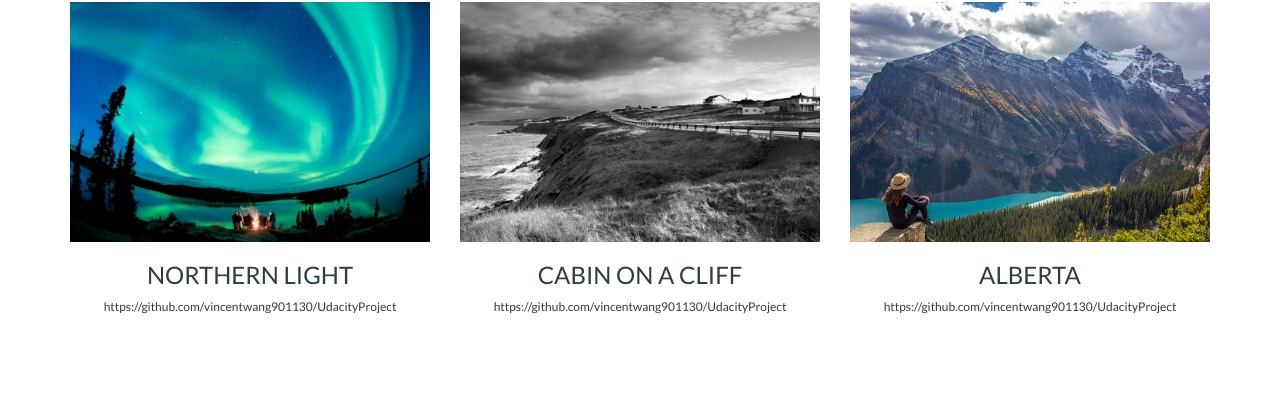
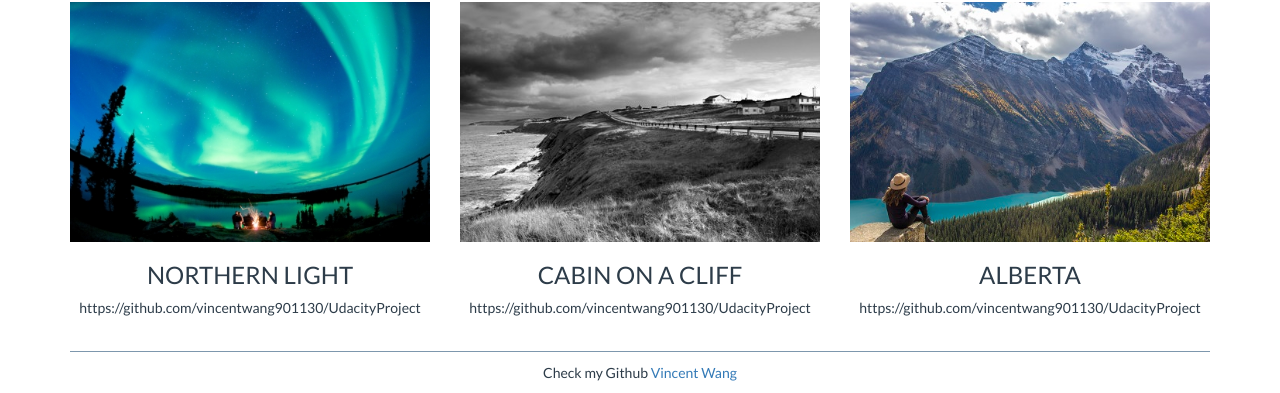
Before and after one commit to vincentwang901130/UdacityProject, a plain HTML site: page Portfolio/index.html in a window 1280 px wide. Shown: the part 738-1131 px from the top of the page. Before the commit the page ends 1063 px from the top, so only its background shows below. Drawn offline with Linux system fonts and the light colour scheme.

Commit message:
centering img and add footer

```diff
--- a/Portfolio/css/style.css
+++ b/Portfolio/css/style.css
@@ -12,6 +12,15 @@
     background-color: #7d97ad
 }
 
+.footer-line {
+    border: none;
+    height: 1px;
+    margin-top: 2%;
+    margin-bottom: 1%;
+    color: #7d97ad;
+    background-color: #7d97ad;
+}
+
 .logo {
     width: 100px;
     margin-top: 15px;
@@ -19,6 +28,12 @@
 
 .section-lv2-title {
     color: #7d97ad;
+}
+
+section img {
+    display: block;
+    margin-left: auto;
+    margin-right: auto
 }
 
 header h1 {
@@ -37,5 +52,5 @@ section h3 {
 }
 
 section p {
-    font-size: 12px;
+    word-wrap: break-word;
 }
--- a/Portfolio/index.html
+++ b/Portfolio/index.html
@@ -52,6 +52,10 @@
                     <p>https://github.com/vincentwang901130/UdacityProject</p>
                 </div>
             </section>
+            <footer class="footer">
+                <hr class="footer-line">
+                <p class="text-center">Check my Github <a href="http://github.com/vincentwang901130">Vincent Wang</a></p>
+            </footer>
         </div>
     </body>
 
```
